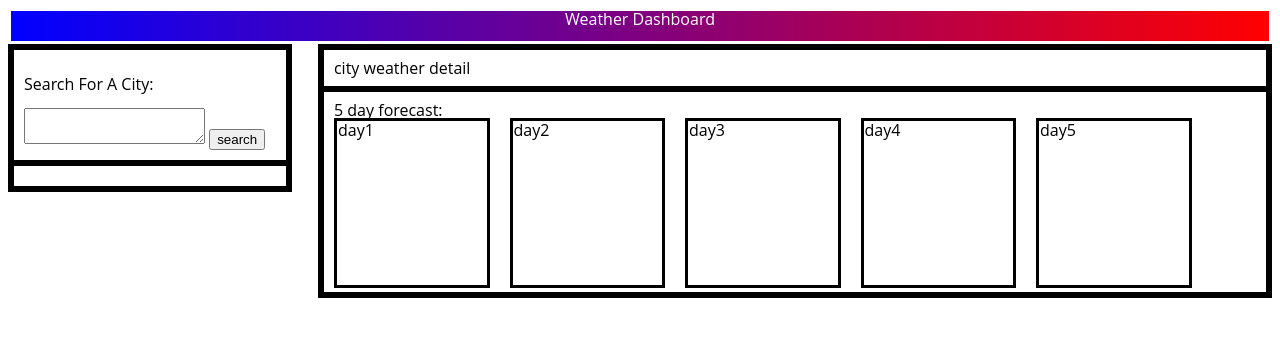
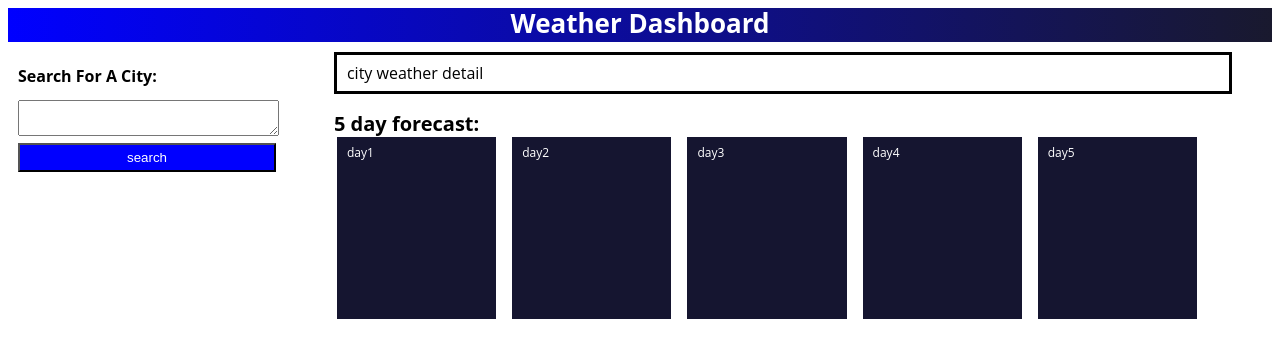
Before and after one commit to Parisca99/Weather-Project, a plain HTML site: page index.html in a window 1280 px wide. Drawn offline with nearby package versions, Linux system fonts and the light colour scheme.

Commit message:
updated style.css

```diff
--- a/assets/style.css
+++ b/assets/style.css
@@ -6,34 +6,45 @@ body {
 
 
 header {
-    border-style: solid;
+    border-style: none;
     text-align: center;
     color: white;
     height: 30px;
-    background: linear-gradient(to right, blue, red);
+    padding:2px;
+    background: linear-gradient(to right, blue, rgb(25, 25, 46));
+    font-size: 26px;
+    font-weight: bolder;
   }
 
 
 .search_column_div {
-    border-style: solid;
+    border-style: none;
     width: 22%;
     padding: 0px;
     float:left;
 }
 
+textarea{
+    width:99%;
+
+}
+
 .search_panel_div {
-    border-style: solid;
+    border-style: none;
     padding: 10px;
   }
 
 .search_history_div {
-    border-style: solid;
+    border-style: none;
     padding: 10px;
 }
 
+.search_title{
+    font-weight: bold;
+}
 
 .city_weather_div {
-    border-style: solid;
+    border-style: none;
     width: 75%;
     padding: 0px;
     float:right;
@@ -41,19 +52,57 @@ header {
 .city_weather_detail_div {
     border-style: solid;
     padding: 10px;
+    margin: 10px;
+    width: 92%;
 }
 
 .city_weather_five_day_div {
-    border-style: solid;
+    border-style: none;
     padding: 10px;
     height: 180px;
+}
+.city_weather_title{
+    font-weight: bold;
+    font-size:20px;
+
 }
 
 .city_weather_day {
     border-style: solid;
-    padding: 1px;
-    margin-right: 20px;
-    width: 16%;
+    padding: 10px;
+    margin-right: 10px;
+    width: 15%;
     height: 90%;
     float:left;
+    font-size: 12px;
+    color: white;
+    background-color: rgb(21, 21, 48);
 }
+.city_weather_detail_title{
+    font-size:20px;
+    font-weight:bold;
+}
+
+.city_weather_day_title{
+    font-size:15px;
+}
+
+.button_history {
+    width:100%;
+    background-color: lightgray;
+    padding-top: 5px;
+    padding-bottom: 5px;
+    margin-top: 5px;
+    margin-bottom: 5px;
+
+}
+
+.button_search{
+    width: 100%;
+    background-color:blue;
+    color:white;
+    padding-top: 5px;
+    padding-bottom: 5px;
+    margin-top: 5px;
+    margin-bottom: 5px;
+}
```
